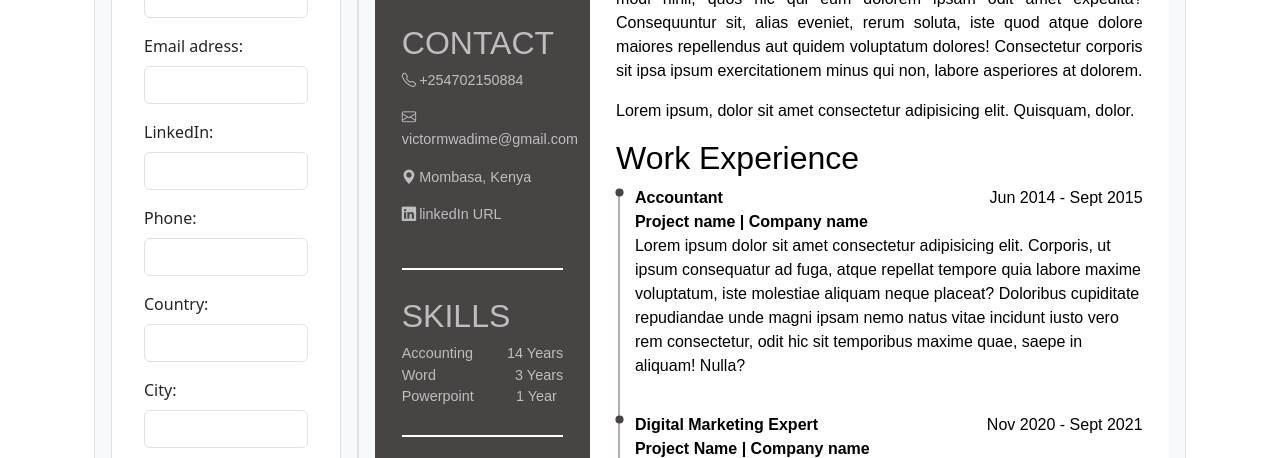
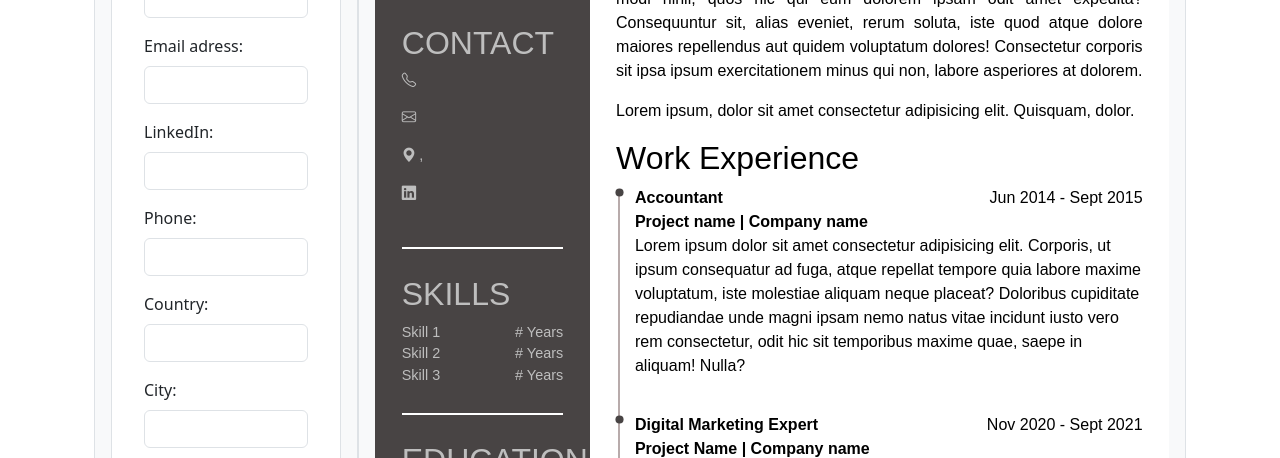
Before and after one commit to MwVc/cv-application, a React (Vite) app: page / in a window 1280 px wide. Shown: the part 298-756 px from the top of the page. Built offline with nearby package versions, Linux system fonts and the light colour scheme.

Commit message:
change placeholders for contact, skills and experience

```diff
--- a/src/components/Resume/Resume.jsx
+++ b/src/components/Resume/Resume.jsx
@@ -14,7 +14,7 @@ export default function Resume({ person }) {
               <div className="small-text">
                 <p>
                   <i className="bi bi-telephone contact-icon"></i>
-                  +254702150884
+                  {person.phone}
                 </p>
                 <p>
                   <i className="bi bi-envelope contact-icon"></i>
@@ -22,16 +22,16 @@ export default function Resume({ person }) {
                     href="https://mail.google.com/mail/u/0/#inbox"
                     target="_blank"
                   >
-                    victormwadime@gmail.com
+                    {person.email}
                   </a>
                 </p>
                 <p>
                   <i className="bi bi-geo-alt-fill contact-icon"></i>
-                  Mombasa, Kenya
+                  {person.city}, {person.country}
                 </p>
                 <p className="last-pararaph-no-margin-bottom">
                   <i className="bi bi-linkedin contact-icon"></i>
-                  linkedIn URL
+                  {person.linkedIn}
                 </p>
               </div>
             </div>
@@ -40,29 +40,29 @@ export default function Resume({ person }) {
               <div className="small-text">
                 <div className="skill">
                   <div>
-                    <span>Accounting</span>
+                    <span>Skill 1</span>
                   </div>
                   <div className="years-of-experience">
-                    <span className="align-right">14</span>
+                    <span className="align-right">#</span>
                     <span className="align-left">Years</span>
                   </div>
                 </div>
                 <div className="skill">
                   <div>
-                    <span>Word</span>
+                    <span>Skill 2</span>
                   </div>
                   <div className="years-of-experience">
-                    <span className="align-right">3</span>
+                    <span className="align-right">#</span>
                     <span className="align-left">Years</span>
                   </div>
                 </div>
                 <div className="skill">
                   <div>
-                    <span>Powerpoint</span>
+                    <span>Skill 3</span>
                   </div>
                   <div className="years-of-experience">
-                    <span className="align-right">1</span>
-                    <span className="align-left">Year</span>
+                    <span className="align-right">#</span>
+                    <span className="align-left">Years</span>
                   </div>
                 </div>
               </div>
```
